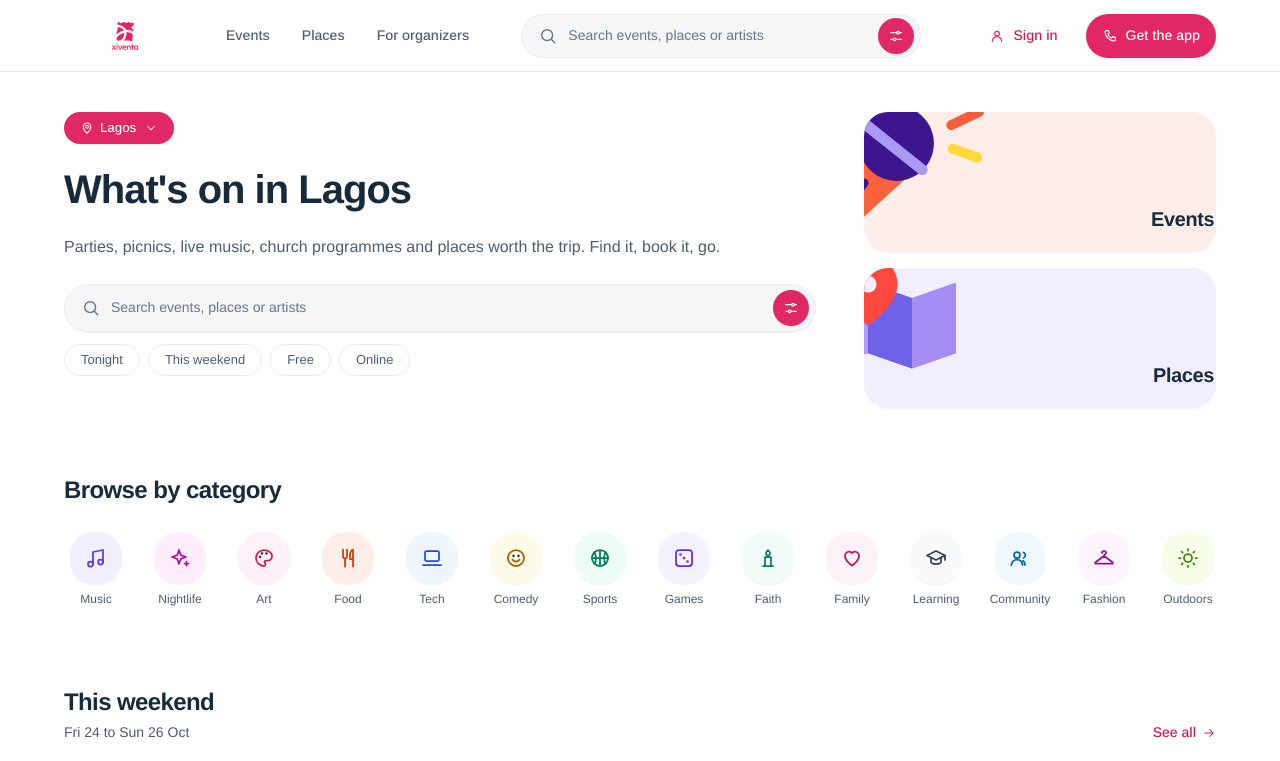
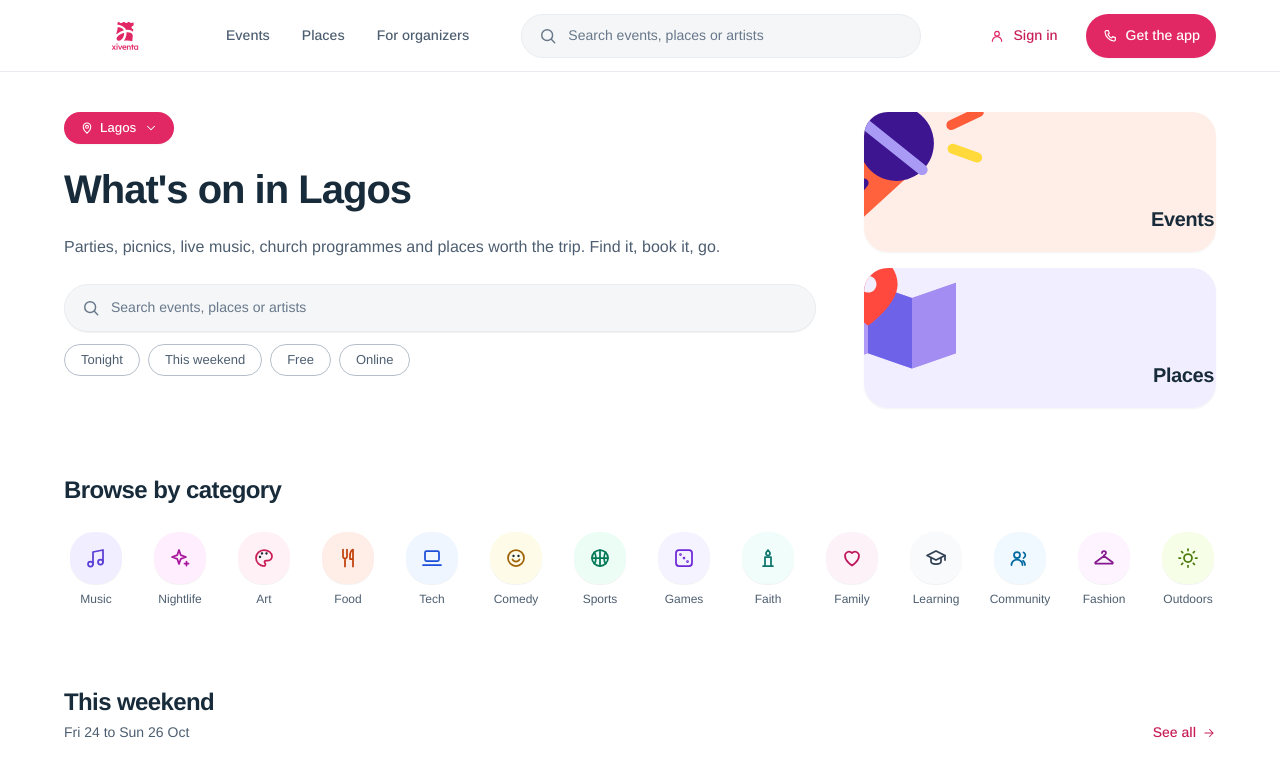
Before and after one commit to itz-jherie/xiventa, a Next.js app: page / in a window 1280 px wide. Shown: the top 761 px of the page. Built offline with nearby package versions, Linux system fonts and the light colour scheme.

Commit message:
fix(web): resolve root-cause dark border override and hide non-visible figma filter buttons

```diff
--- a/app/globals.css
+++ b/app/globals.css
@@ -128,8 +128,7 @@
   --ring: var(--color-brand-500);
 }
 
-@media (prefers-color-scheme: dark) {
-  :root {
+.dark {
   --background: var(--color-slate-950);
   --foreground: var(--color-slate-50);
 
@@ -160,11 +159,7 @@
   --input: var(--color-slate-800);
   --ring: var(--color-brand-400);
 }
-}
 
-* {
-  border-color: var(--border);
-}
 
 html {
   font-family: var(--font-sans);
--- a/app/page.tsx
+++ b/app/page.tsx
@@ -82,10 +82,10 @@ export default function HomePage() {
 
             {/* Search Field & Quick Chips (Node 310:16404 & 310:16414) */}
             <div className="space-y-3 pt-1">
-              {/* Search Field (w: 752, h: 48, r: 999 rounded-full, bg: #F4F6F8, border: 1px #E9EDF1, pl-4 pr-1.5) */}
+              {/* Search Field (w: 752, h: 48, r: 999 rounded-full, bg: #F4F6F8, border: 1px #E9EDF1, pl-4 pr-4; Filter button is visible: false in Figma) */}
               <form
                 onSubmit={handleHeroSearch}
-                className="flex items-center w-full max-w-[752px] h-[48px] bg-[#F4F6F8] rounded-full pl-4 pr-1.5 border border-[#E9EDF1] focus-within:border-[#E22765] focus-within:ring-2 focus-within:ring-[#E22765]/20 focus-within:bg-white transition-all shadow-2xs"
+                className="flex items-center w-full max-w-[752px] h-[48px] bg-[#F4F6F8] rounded-full px-4 border border-[#E9EDF1] focus-within:border-[#E22765] focus-within:ring-2 focus-within:ring-[#E22765]/20 focus-within:bg-white transition-all shadow-2xs"
               >
                 <SearchIcon size={20} className="text-[#68788A] mr-2.5 shrink-0" />
                 <input
@@ -95,13 +95,6 @@ export default function HomePage() {
                   placeholder="Search events, places or artists"
                   className="w-full bg-transparent text-[14px] text-[#172B3A] placeholder:text-[#68788A] focus:outline-none font-normal"
                 />
-                <button
-                  type="submit"
-                  aria-label="Filter"
-                  className="w-9 h-9 rounded-full bg-[#E22765] hover:bg-[#C81E57] text-white flex items-center justify-center shrink-0 transition shadow-xs"
-                >
-                  <FilterIcon size={16} />
-                </button>
               </form>
 
               {/* Quick Filter Chips (Node 310:16414: Tonight, This weekend, Free, Online; h: 32, r: 999, px-4, text: #4D5E70, border: 1px #B4BFCA) */}
--- a/components/web/TopNav.tsx
+++ b/components/web/TopNav.tsx
@@ -67,10 +67,10 @@ export function TopNav({ onSearch }: TopNavProps) {
           </nav>
         </div>
 
-        {/* Center: Search Field (Node I310:16351;34:304, 400px wide, 44px high, r: 999, bg: #F4F6F8, border: 1px #E8ECEF) */}
+        {/* Center: Search Field (Node I310:16351;34:304, 400px wide, 44px high, r: 999, bg: #F4F6F8, border: 1px #E9EDF1, Filter button visible: false) */}
         <form
           onSubmit={handleSearchSubmit}
-          className="hidden lg:flex items-center w-[400px] h-[44px] bg-[#F4F6F8] rounded-full pl-4 pr-1.5 border border-[#E9EDF1] focus-within:ring-2 focus-within:ring-[#E22765]/20 focus-within:bg-white focus-within:border-[#E22765] transition-all"
+          className="hidden lg:flex items-center w-[400px] h-[44px] bg-[#F4F6F8] rounded-full px-4 border border-[#E9EDF1] focus-within:ring-2 focus-within:ring-[#E22765]/20 focus-within:bg-white focus-within:border-[#E22765] transition-all"
         >
           <SearchIcon size={20} className="text-[#68788A] shrink-0 mr-2.5" />
           <input
@@ -80,13 +80,6 @@ export function TopNav({ onSearch }: TopNavProps) {
             placeholder="Search events, places or artists"
             className="w-full bg-transparent text-[14px] text-[#172B3A] placeholder:text-[#68788A] focus:outline-none"
           />
-          <button
-            type="submit"
-            aria-label="Filter events"
-            className="w-9 h-9 rounded-full bg-[#E22765] text-white flex items-center justify-center hover:bg-[#C81E57] transition shadow-xs shrink-0"
-          >
-            <FilterIcon size={16} />
-          </button>
         </form>
 
         {/* Right (Node I310:16351;34:314): Sign in & Get the app */}
```
Lines whose indentation alone changed are shown as unchanged.
